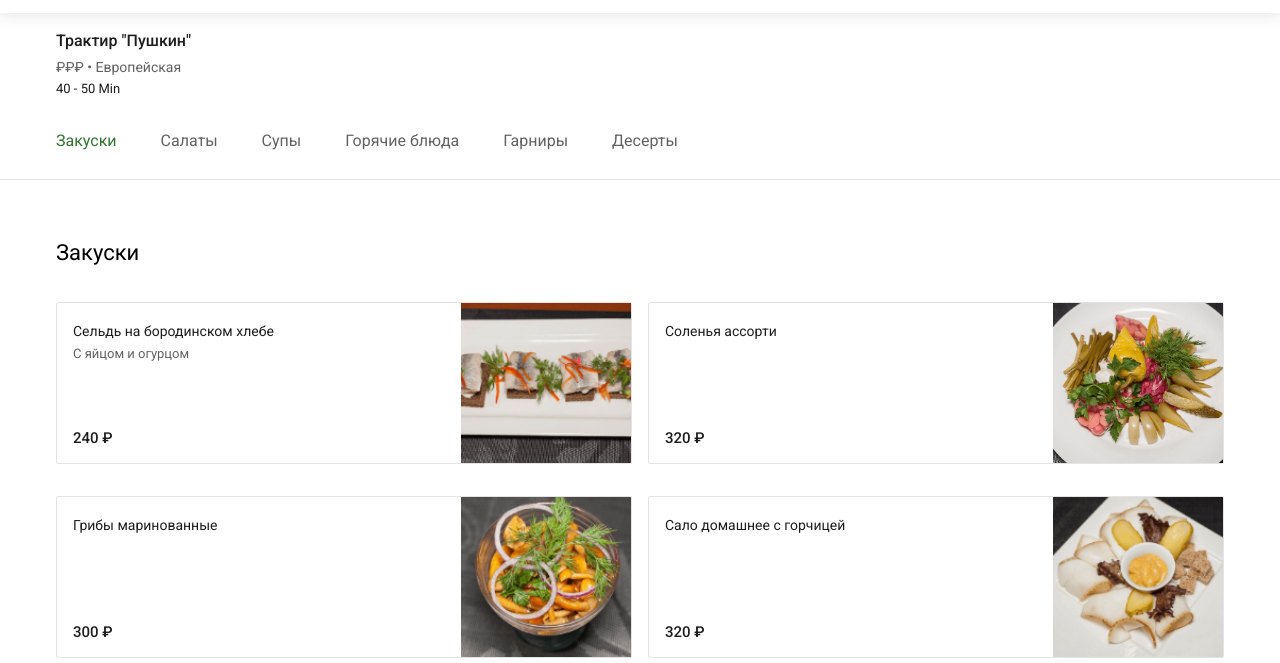
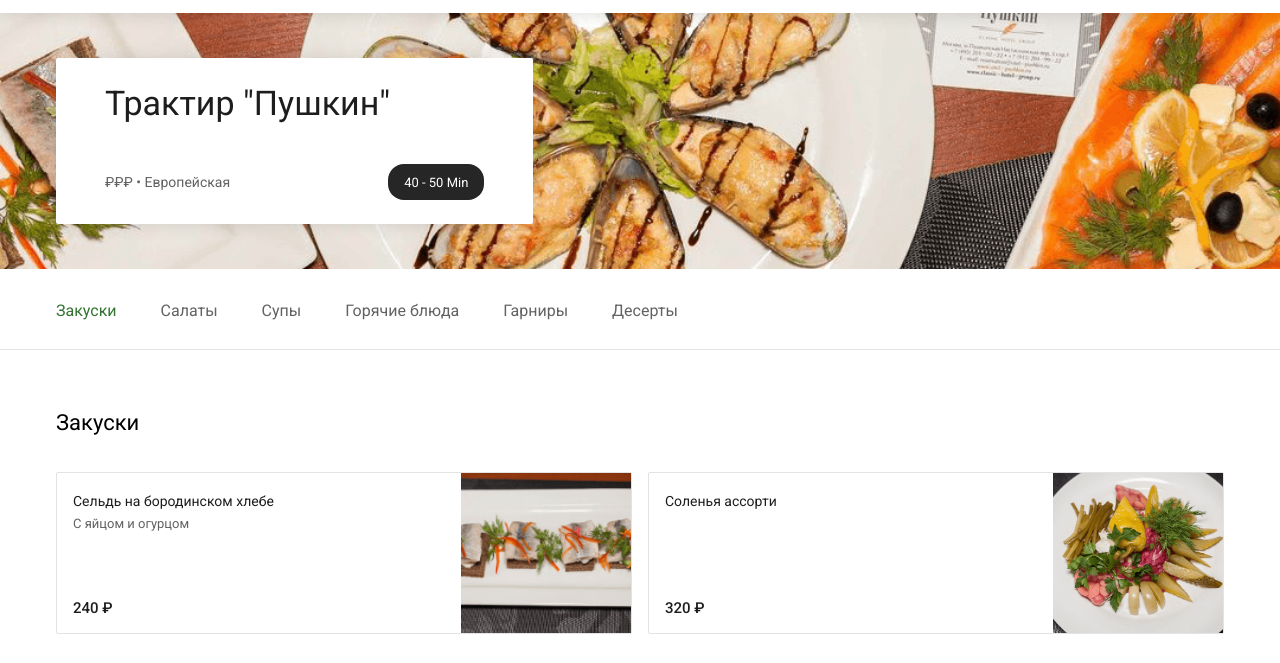
Before and after one commit to zlydenko/verstka, a website: page restaurant.html in a window 1280 px wide. Shown: the part 61-724 px from the top of the page. Drawn offline with nearby package versions, Linux system fonts and the light colour scheme.

Commit message:
fix: move forgotten restaurant page styles

```diff
--- a/assets/css/restaurant.css
+++ b/assets/css/restaurant.css
@@ -10,6 +10,105 @@
   --cardBgHovered: rgba(117, 117, 117, 0.04);
   --bgColor: #f2f2f2;
   --footerColor: #262626;
+}
+
+/* restaurant page */
+
+.hero {
+  width: 100%;
+  min-height: 256px;
+  background-image: url("../../assets/img/pushkin-main.png");
+  background-position: center center;
+  background-size: cover;
+
+  display: flex;
+  justify-content: flex-start;
+  align-items: center;
+}
+
+@media only screen and (--sm-viewport) {
+  .hero {
+    min-width: 364px;
+  }
+}
+
+.main-info {
+  margin-bottom: -160px;
+  background-color: #fff;
+  padding: 24px 49px;
+  box-shadow: 0px 0px 16px rgba(117, 117, 117, 0.2);
+  border-radius: 2px;
+}
+
+@media only screen and (--sm-viewport) {
+  .main-info {
+    margin-bottom: 0px;
+  }
+}
+
+.main-info .restaurant-title {
+  margin: 0px;
+  margin-bottom: 40px;
+  font-size: 24px;
+  line-height: 28px;
+  text-align: center;
+}
+
+@media only screen and (--sm-viewport) {
+  .main-info .restaurant-title {
+    text-align: left;
+    font-size: 34px;
+    line-height: 42px;
+    font-weight: 400;
+  }
+}
+
+.main-info .restaurant-tags {
+  line-height: 16px;
+  text-align: center;
+  margin-bottom: 16px;
+}
+
+@media only screen and (--sm-viewport) {
+  .main-info .restaurant-tags {
+    margin-bottom: 0px;
+  }
+}
+
+.main-info .restaurant-duration {
+  margin: 0px;
+  color: #fff;
+  font-size: 13px;
+  line-height: 15px;
+}
+
+.duration {
+  background-color: #262626;
+  border-radius: 16px;
+  padding: 9px 16px;
+  display: inline-block;
+  margin-right: auto;
+  margin-left: auto;
+}
+
+@media only screen and (--sm-viewport) {
+  .duration {
+    margin-right: 0px;
+    margin-left: 0px;
+  }
+}
+
+.tags-duration {
+  display: flex;
+  flex-direction: column;
+}
+
+@media only screen and (--sm-viewport) {
+  .tags-duration {
+    flex-direction: row;
+    justify-content: space-between;
+    align-items: center;
+  }
 }
 
 /* restaurant menu */
```
Also changed, not shown: build/styles/restaurant.css.
